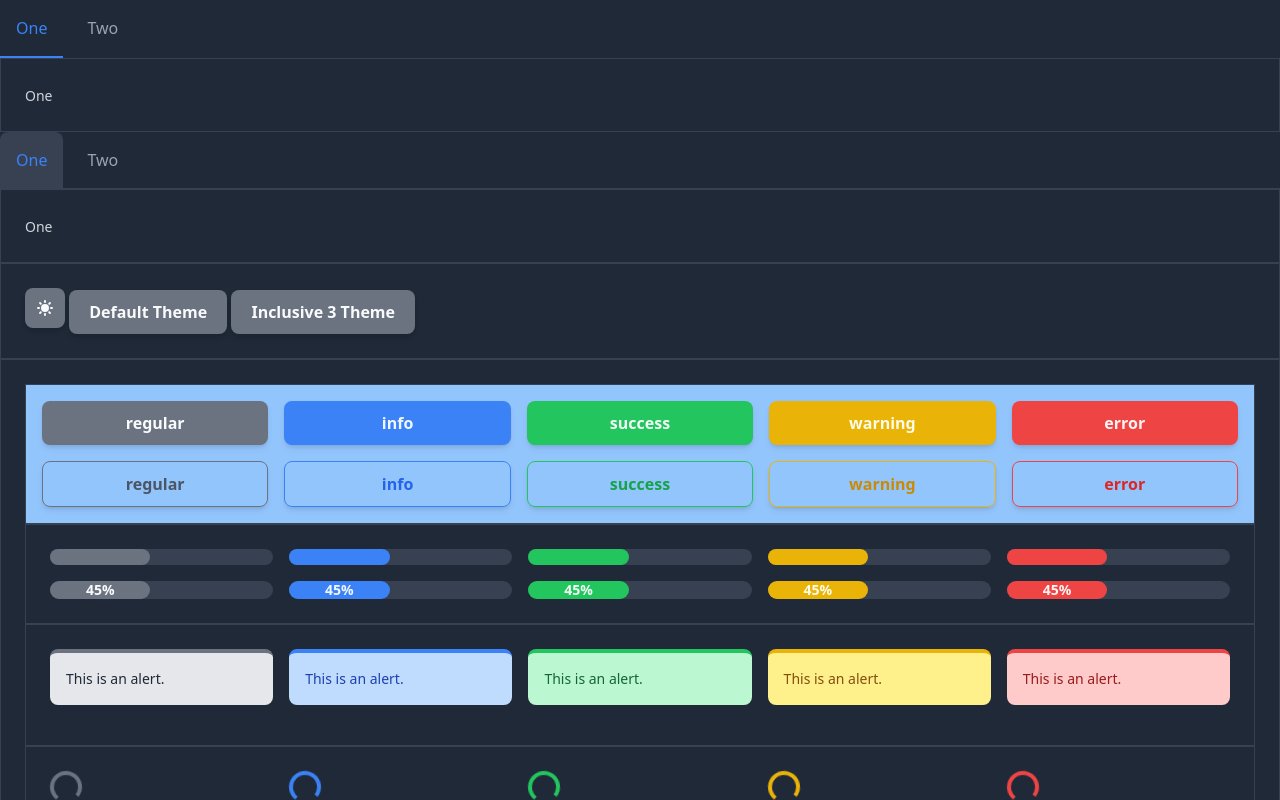
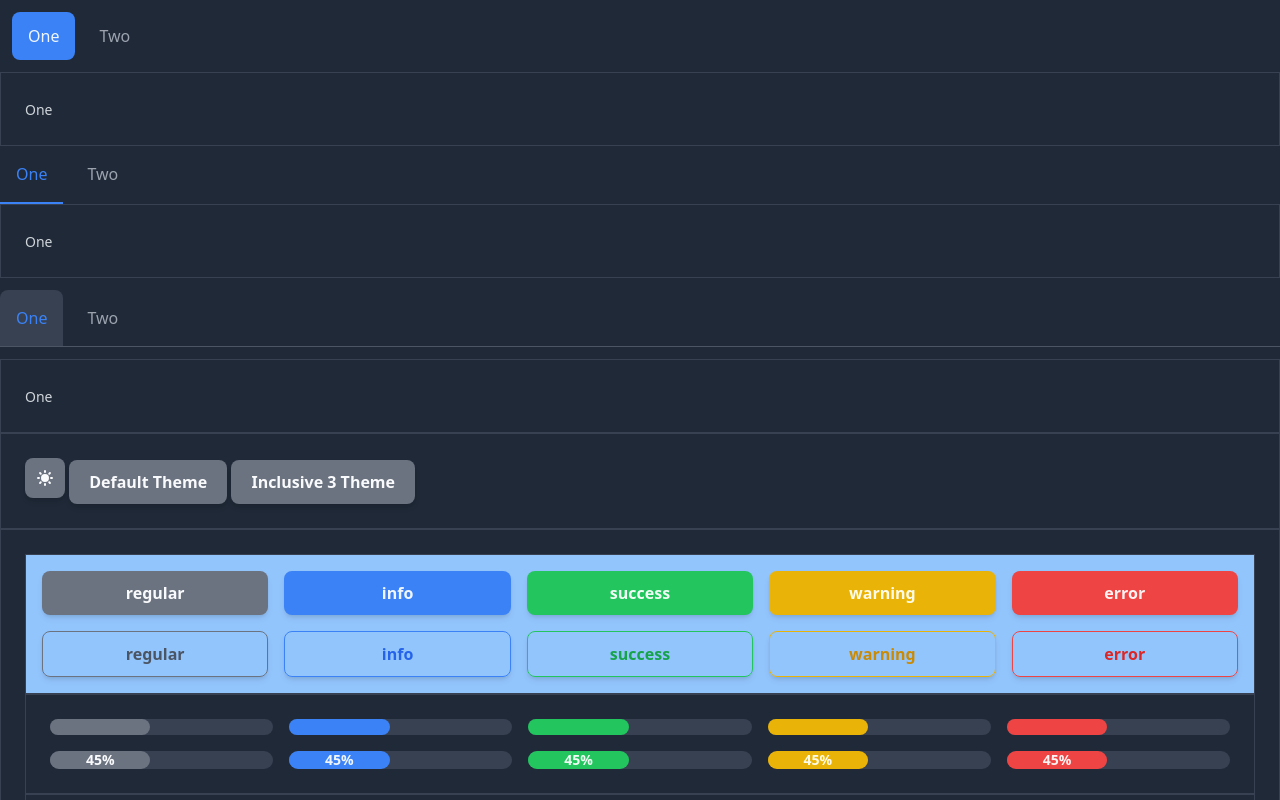
Before and after one commit to edadma/react-tailwind, a React (Create React App) app: page / in a window 1280 px wide. Shown: the top 800 px of the page. Built offline with nearby package versions, Linux system fonts and the light colour scheme.

Commit message:
cont coding other Tabs style

```diff
--- a/src/Tabs.tsx
+++ b/src/Tabs.tsx
@@ -44,7 +44,11 @@ export const Tabs: React.FC<TabsProps> = ({
                         'a'
                       )}`
                     : 'text-gray-500 rounded-t-lg hover:text-gray-600 hover:bg-gray-100 dark:text-gray-400 dark:hover:text-gray-300 dark:hover:bg-gray-700'
-                  : ''
+                  : type === 'pill'
+                  ? index === active
+                    ? `active ${colorClass(theme, 'tabs', role, 'pill')}`
+                    : 'text-gray-500 hover:text-gray-600 hover:bg-gray-100 dark:text-gray-400 dark:hover:text-gray-300 dark:hover:bg-gray-700'
+                  : '' // todo: fullWidth type https://flowbite.com/docs/components/tabs/#full-width-tabs
               } ${sizeClass(theme, 'tabs', size, 'text')} ${weightClass(theme, 'tabs', weight)} ${
                 theme.component.tabs.style[type].a
               }`}
--- a/src/index.tsx
+++ b/src/index.tsx
@@ -24,6 +24,28 @@ import { ThemeSwitcher } from './ThemeSwitcher'
 const App: React.FC = () => (
   <ThemeProvider>
     <ModeProvider>
+      <Tabs
+        type="pill"
+        role="info"
+        panes={[
+          {
+            tab: 'One',
+            pane: (
+              <Card>
+                <Text>One</Text>
+              </Card>
+            ),
+          },
+          {
+            tab: 'Two',
+            pane: (
+              <Card>
+                <Text>Two</Text>
+              </Card>
+            ),
+          },
+        ]}
+      />
       <Tabs
         role="info"
         panes={[
--- a/src/themes/DefaultTheme.ts
+++ b/src/themes/DefaultTheme.ts
@@ -296,7 +296,7 @@ export const DefaultTheme = {
     tabs: {
       style: {
         tab: {
-          ul: 'flex flex-wrap border-b border-gray-200 dark:border-gray-700 dark:bg-gray-800',
+          ul: 'flex flex-wrap my-3 border-b border-gray-200 dark:border-gray-600 dark:bg-gray-800',
           li: 'mr-2',
           a: 'inline-block py-4 px-4 text-center rounded-t-lg',
         },
@@ -305,17 +305,41 @@ export const DefaultTheme = {
           li: 'mr-2',
           a: 'inline-block py-4 px-4 text-center border-b-2',
         },
+        pill: {
+          ul: 'flex flex-wrap m-3',
+          li: 'mr-2',
+          a: 'inline-block py-3 px-4 text-center rounded-lg',
+        },
       },
       color: {
-        primary: { a: 'text-green-600 border-green-600 dark:text-green-500 dark:border-green-500' },
-        secondary: { a: 'text-blue-600 border-blue-600 dark:text-blue-500 dark:border-blue-500' },
-        regular: { a: 'text-gray-600 border-gray-600 dark:text-gray-500 dark:border-gray-500' },
-        info: { a: 'text-blue-600 border-blue-600 dark:text-blue-500 dark:border-blue-500' },
-        success: { a: 'text-green-600 border-green-600 dark:text-green-500 dark:border-green-500' },
+        primary: {
+          a: 'text-green-600 border-green-600 dark:text-green-500 dark:border-green-500',
+          pill: 'text-green-50 bg-green-600 dark:bg-green-500',
+        },
+        secondary: {
+          a: 'text-blue-600 border-blue-600 dark:text-blue-500 dark:border-blue-500',
+          pill: 'text-blue-50 bg-blue-600 dark:bg-blue-500',
+        },
+        regular: {
+          a: 'text-gray-600 border-gray-600 dark:text-gray-500 dark:border-gray-500',
+          pill: 'text-gray-50 bg-gray-600 dark:bg-gray-500',
+        },
+        info: {
+          a: 'text-blue-600 border-blue-600 dark:text-blue-500 dark:border-blue-500',
+          pill: 'text-blue-50 bg-blue-600 dark:bg-blue-500',
+        },
+        success: {
+          a: 'text-green-600 border-green-600 dark:text-green-500 dark:border-green-500',
+          pill: 'text-green-50 bg-green-600 dark:bg-green-500',
+        },
         warning: {
           a: 'text-yellow-600 border-yellow-600 dark:text-yellow-500 dark:border-yellow-500',
+          pill: 'text-yellow-50 bg-yellow-600 dark:bg-yellow-500',
         },
-        error: { a: 'text-red-600 border-red-600 dark:text-red-500 dark:border-red-500' },
+        error: {
+          a: 'text-red-600 border-red-600 dark:text-red-500 dark:border-red-500',
+          pill: 'text-red-50 bg-red-600 dark:bg-red-500',
+        },
       },
       options: {},
       default: {
```
